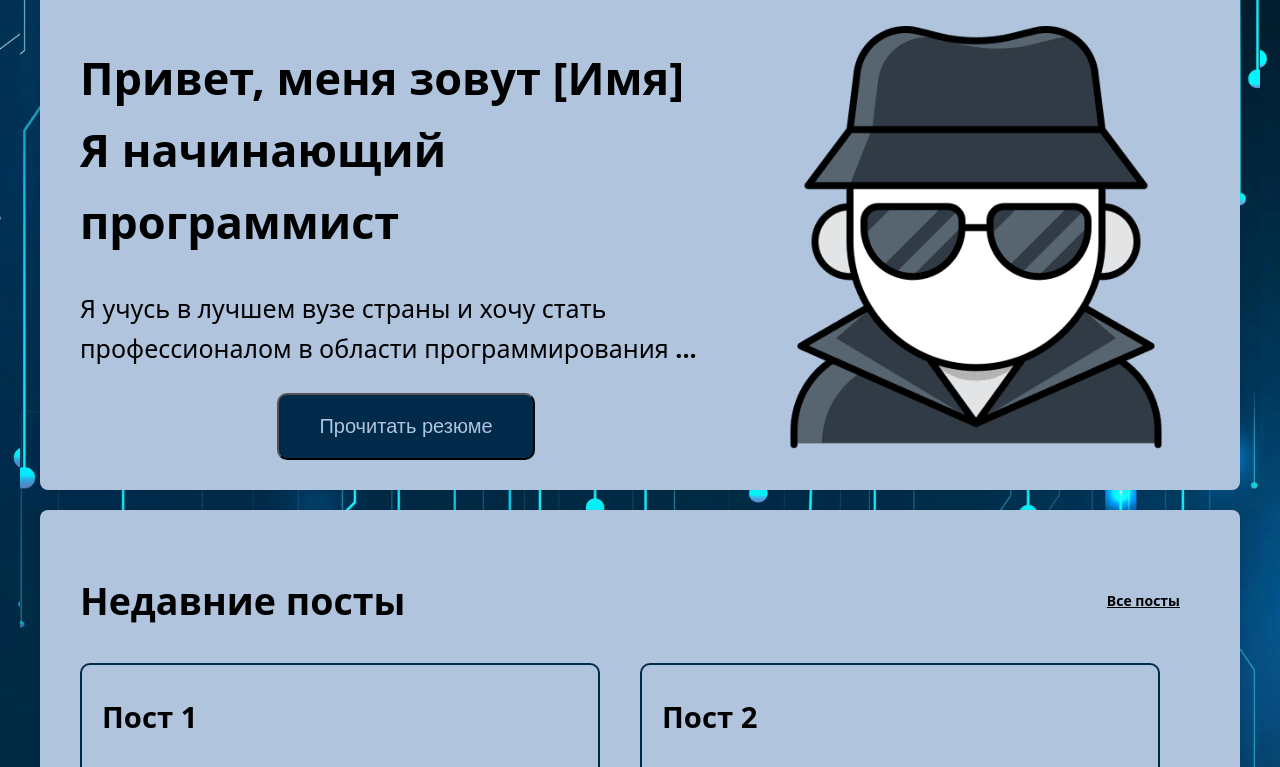
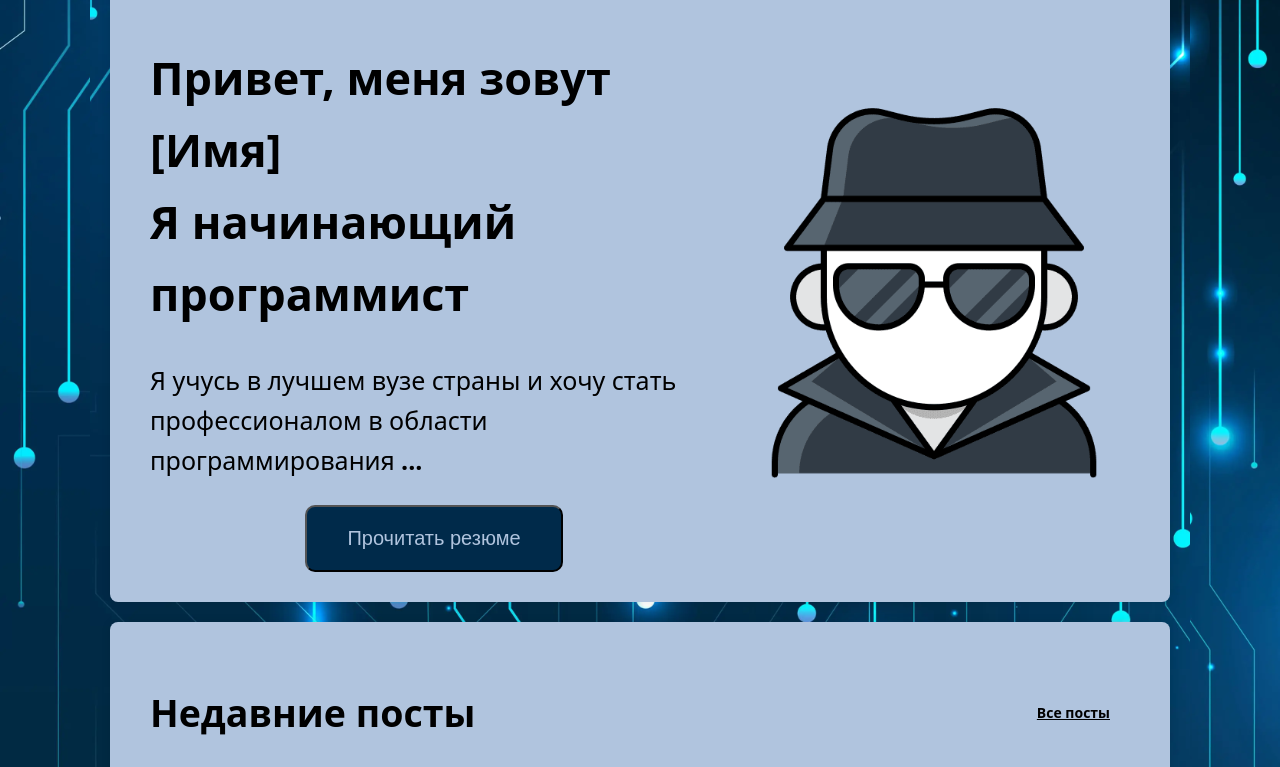
Before and after one commit to SDVadim/Frontend_project_1, a plain HTML site: page index.html in a window 1280 px wide. Shown: the part 150-917 px from the top of the page. Drawn offline with Linux system fonts and the light colour scheme.

Commit message:
итог

```diff
--- a/styles.css
+++ b/styles.css
@@ -1,7 +1,4 @@
 /* общие стили */
-*, *::before, *::after {
-    box-sizing: border-box;
-}
 
 html, body {
     font-family: system-ui, -apple-system, BlinkMacSystemFont, 'Segoe UI', Roboto, sans-serif;
@@ -12,7 +9,7 @@ html, body {
     background-repeat: no-repeat;
     background-image: url("img/v617batch2-bb-02-technology.webp");
     color: black;
-    max-width: 1300px;
+    max-width: 1100px;
     margin: 0 auto;
     padding: 20px;
     font-size: 25px;
```
